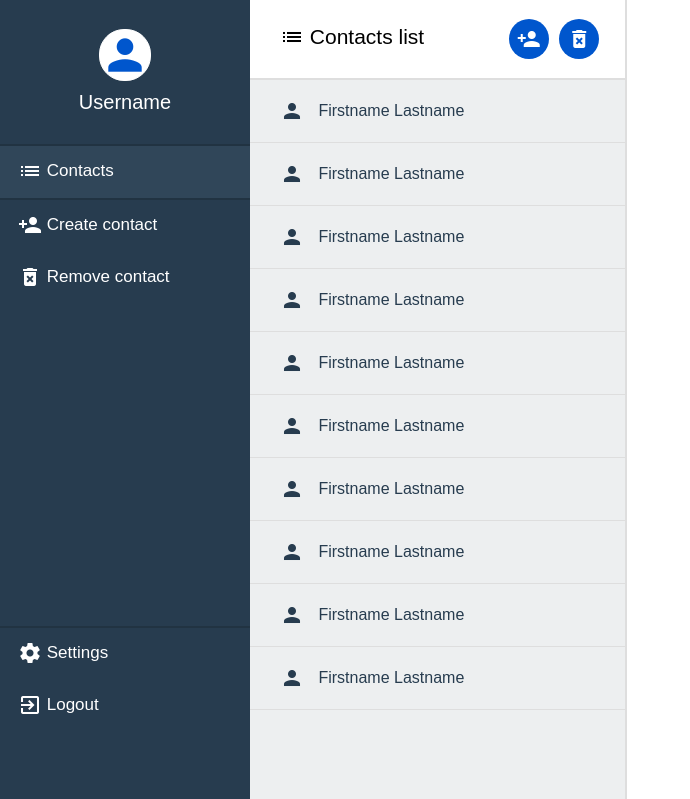
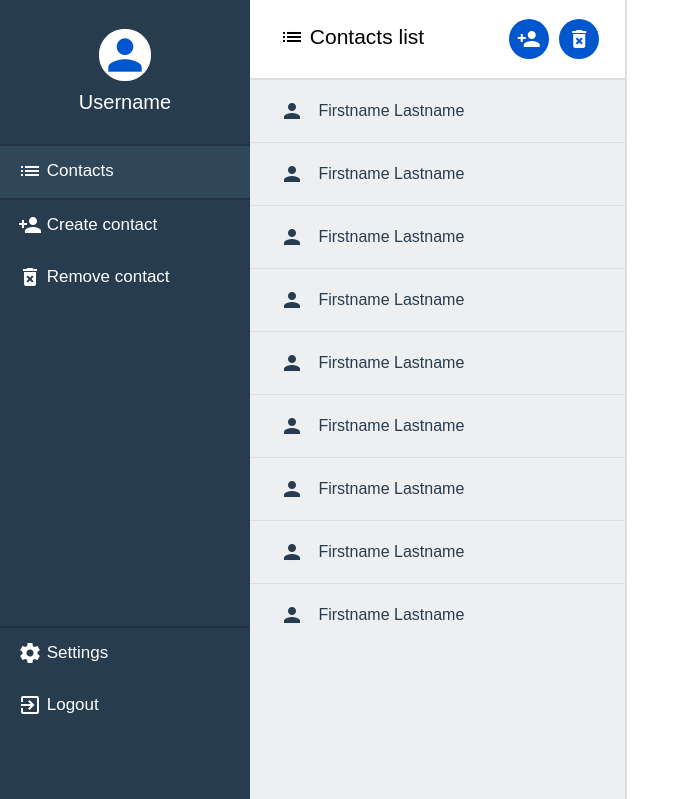
Before and after one commit to gottaloveturtles/LampStackFifteen, a PHP site: page /dashboard.html in a window 1280 px wide. Shown: the part 68-867 px from the top of the page, without its empty margins (0-690 px from the left). Run offline with PHP 8.4, Linux system fonts and the light colour scheme.

Commit message:
Format fix for contacts list

```diff
--- a/css/styles_dashboard.css
+++ b/css/styles_dashboard.css
@@ -209,7 +209,7 @@ body {
 
 #contactslist {
     width: 100%;
-    height: 80vh;
+    height: 70%;
     overflow-y: auto;
     overflow-x: hidden;
 }
--- a/dashboard.html
+++ b/dashboard.html
@@ -2,6 +2,7 @@
 
 <head>
     <meta charset="utf-8" />
+    <meta name="viewport" content="width=device-width, initial-scale=1.0">
 
     <title>Dashboard</title>
 
```
